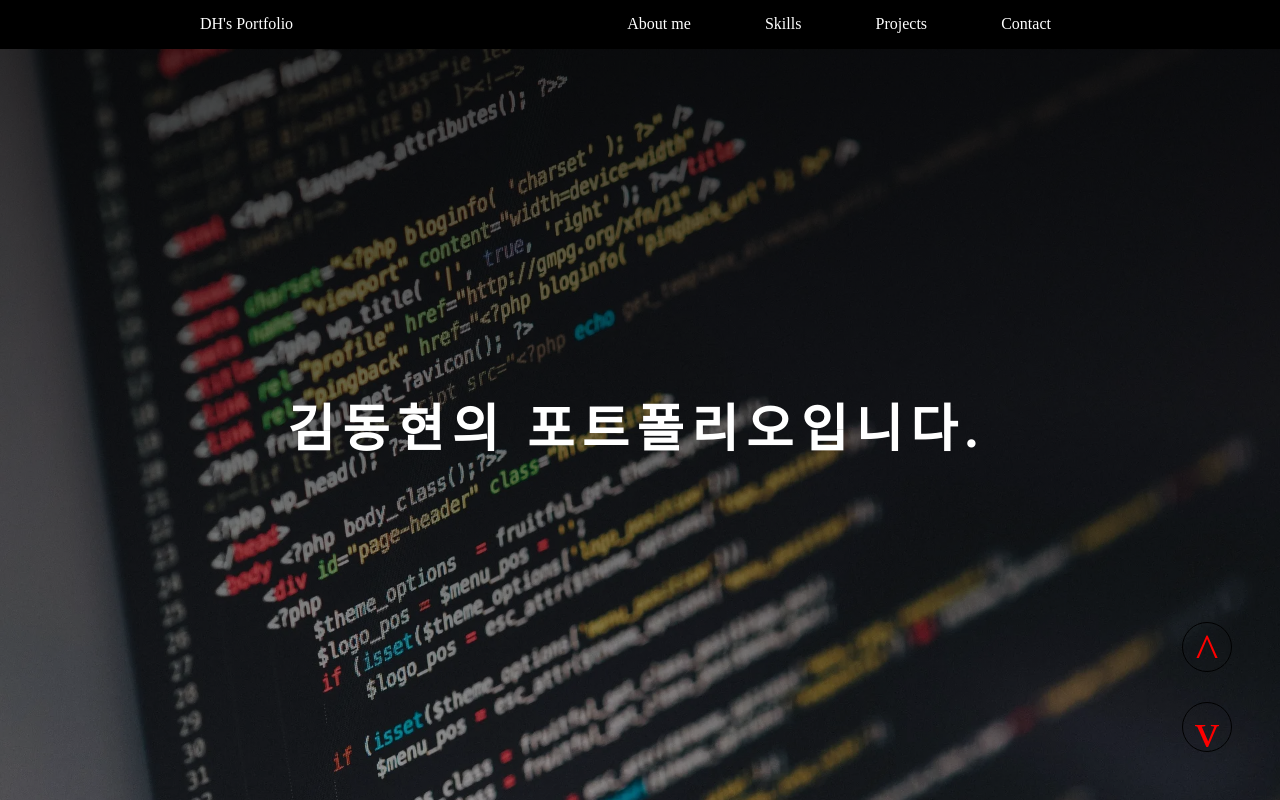
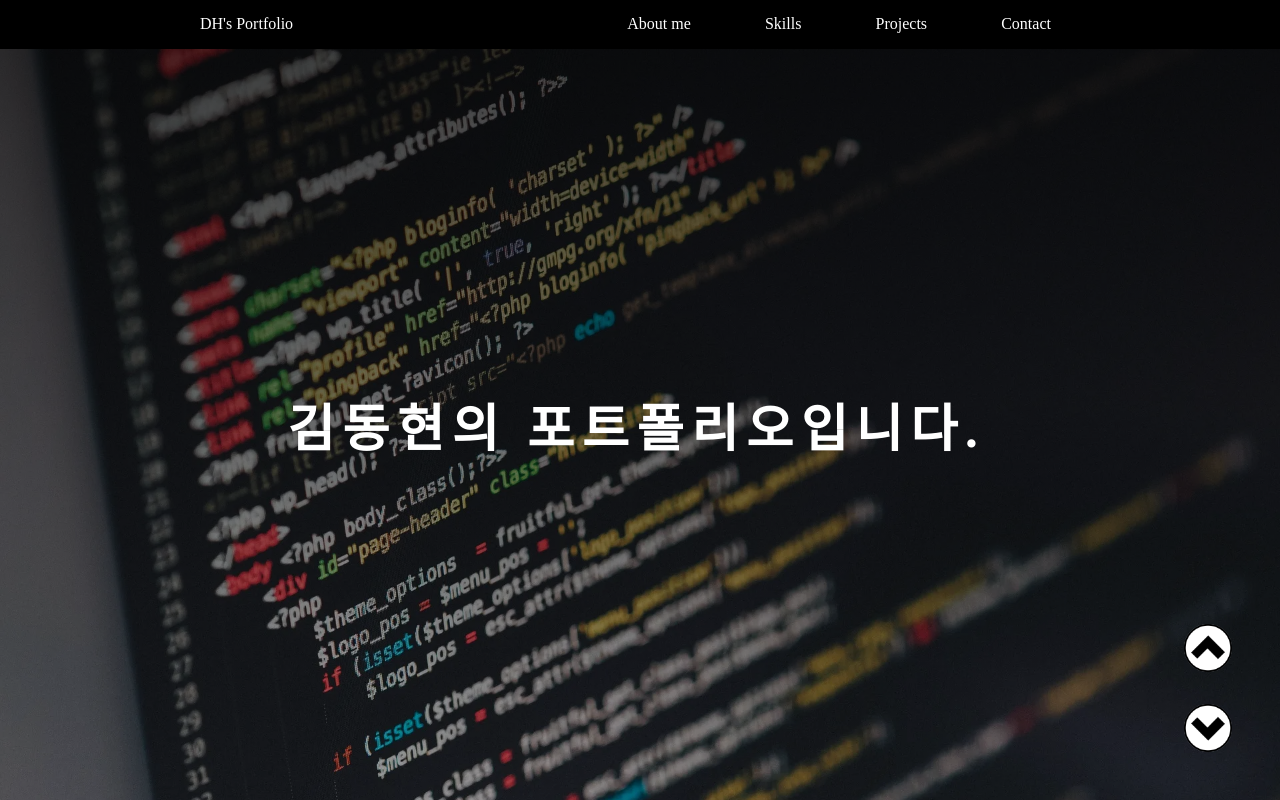
Before and after one commit to dtc03003/Portfolio, a React (Create React App) app: page / in a window 1280 px wide. Built offline with nearby package versions, Linux system fonts and the light colour scheme.

Commit message:
맨 위,아래 버튼 변경

```diff
--- a/src/components/Contents.js
+++ b/src/components/Contents.js
@@ -20,17 +20,13 @@ const Contents = () => {
                 onClick={() => {
                     scroll("Main");
                 }}
-            >
-                ^
-            </div>
+            ></div>
             <div
                 className={style.dbutton}
                 onClick={() => {
                     scroll("Contact");
                 }}
-            >
-                v
-            </div>
+            ></div>
         </div>
     );
 };
--- a/src/styles/Contents.module.css
+++ b/src/styles/Contents.module.css
@@ -21,14 +21,15 @@
     position: fixed;
     bottom: 8rem;
     right: 3rem;
-    color: red;
-    font-size: 3rem;
-    text-align: center;
 
-    border: 1px solid black;
     border-radius: 50%;
 
     cursor: pointer;
+    background-color: white;
+    background-image: url("./../logo/ubutton.png");
+    background-size: 140%;
+    background-repeat: no-repeat;
+    background-position: center;
 }
 
 .dbutton {
@@ -39,12 +40,13 @@
     bottom: 3rem;
     right: 3rem;
 
-    color: red;
-    font-size: 3rem;
-    text-align: center;
-
-    border: 1px solid black;
     border-radius: 50%;
 
     cursor: pointer;
+    transform: scaleY(-1);
+    background-color: white;
+    background-image: url("./../logo/ubutton.png");
+    background-size: 140%;
+    background-repeat: no-repeat;
+    background-position: center;
 }
```
Also changed, not shown: src/logo/ubutton.png (added).
